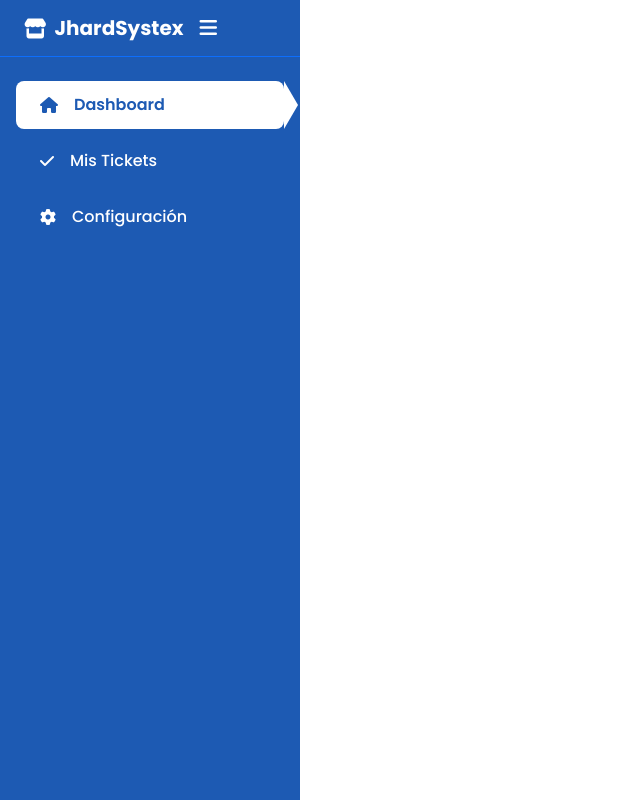
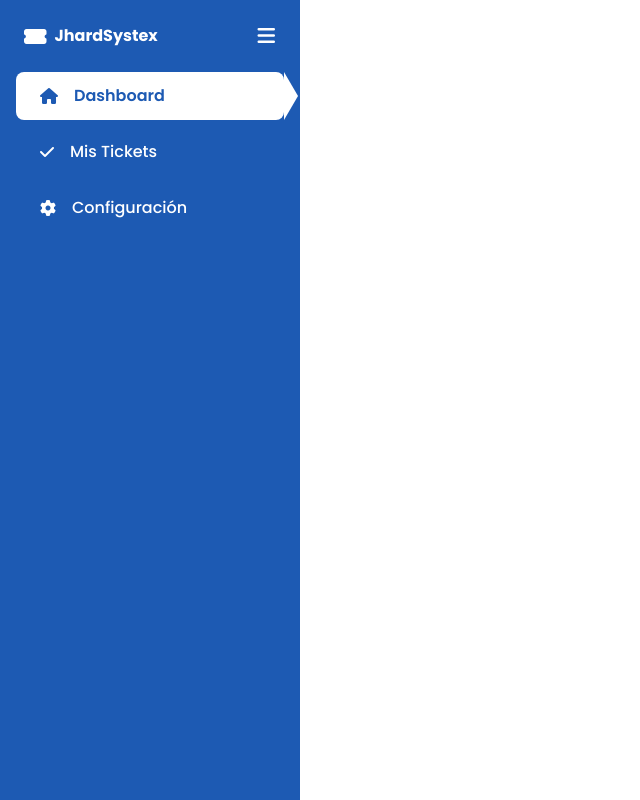
Before and after one commit to LavenderEdit/Ticket, a PHP site: page /views/dashboard.php in a window 1280 px wide. Shown: the whole page, without its empty margins (0-640 px from the left). Run offline with PHP 8.4, Linux system fonts and the light colour scheme; data that the repository does not hold is empty; some libraries are stand-ins or nearby versions.

Commit message:
style(sidebar.php): mejorar la estructura y estilos del sidebar para una mejor presentación y usabilidad

```diff
--- a/includes/sidebar.php
+++ b/includes/sidebar.php
@@ -1,32 +1,32 @@
-<!-- Sidebar -->
-<div id="app-sidebar" class="collapse show vh-100 position-fixed d-flex flex-column sidebar-custom">
+<div id="app-sidebar" class="collapse collapse-horizontal show vh-100 position-fixed d-flex flex-column sidebar-custom">
 
-    <!-- Header con hamburguesa al lado del nombre -->
-    <div class="d-flex align-items-center justify-content-between px-4 py-3 border-bottom border-primary">
-        <div class="d-flex align-items-center">
-            <i class="fas fa-store fa-lg me-2 text-white"></i>
-            <span class="h5 mb-0 fw-bold text-white me-2">JhardSystex</span>
+    <div class="d-flex align-items-center justify-content-between  px-4 pt-4 w-100">
+        <a href="./index.php" class="text-white d-flex align-items-center flex-grow-1 text-decoration-none">
+            <i class="fas fa-ticket-alt fa-lg me-2 text-white"></i>
+            <span class="fw-bold">JhardSystex</span>
+        </a>
 
-            <!-- Hamburguesa al lado del nombre -->
-            <button id="sidebarToggle" class="btn p-0 m-0 ms-2 d-flex align-items-center">
-                <i class="fas fa-bars text-white fs-5"></i>
-            </button>
-        </div>
+        <button class="btn p-0 ms-2 d-flex align-items-center" aria-label="Toggle sidebar" type="button"
+            data-bs-toggle="collapse" data-bs-target="#app-sidebar" aria-controls="app-sidebar" aria-expanded="true">
+            <i class="fas fa-bars text-white fs-5"></i>
+        </button>
     </div>
 
-    <!-- Nav -->
+
     <nav class="nav flex-column mt-4 px-3">
         <a href="#" class="nav-link d-flex align-items-center mb-2 active" data-page="dashboard">
-            <i class="fas fa-home me-3"></i>
-            <span>Dashboard</span>
+            <i class="fas fa-home me-3"></i><span>Dashboard</span>
         </a>
         <a href="#" class="nav-link d-flex align-items-center mb-2" data-page="tickets">
-            <i class="fas fa-check me-3"></i>
-            <span>Mis Tickets</span>
+            <i class="fas fa-check me-3"></i><span>Mis Tickets</span>
         </a>
         <a href="#" class="nav-link d-flex align-items-center mb-2" data-page="configuracion">
-            <i class="fas fa-cog me-3"></i>
-            <span>Configuración</span>
+            <i class="fas fa-cog me-3"></i><span>Configuración</span>
         </a>
     </nav>
 </div>
+
+<button id="sidebar-expander" class="btn position-fixed top-0 start-0 m-3" aria-label="Expandir sidebar" type="button"
+    data-bs-toggle="collapse" data-bs-target="#app-sidebar" aria-controls="app-sidebar" aria-expanded="false">
+    <i class="fas fa-bars text-white"></i>
+</button>
```
